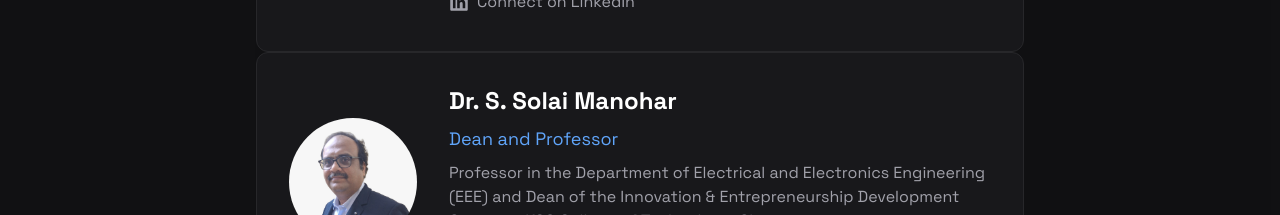
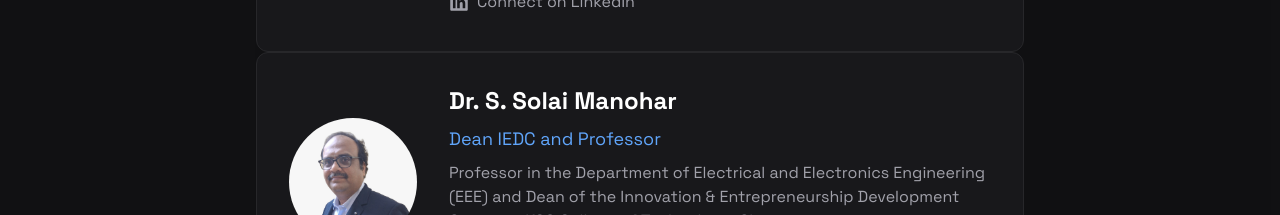
Before and after one commit to Vijayaraj-Anbalagan/dat2, a Next.js app: page /team in a window 1280 px wide. Shown: the part 1420-1635 px from the top of the page. Built offline with nearby package versions, Linux system fonts and the light colour scheme.

Commit message:
added designation

```diff
--- a/src/app/team/page.tsx
+++ b/src/app/team/page.tsx
@@ -27,7 +27,7 @@ const TeamsPage = () => {
     },
     {
       name: "Dr. S. Solai Manohar",
-      role: "Dean and Professor",
+      role: "Dean IEDC and Professor",
       position: "Professor in the Department of Electrical and Electronics Engineering (EEE) and Dean of the Innovation & Entrepreneurship Development Centre at KCG College of Technology, Chennai",
       linkedin: "https://www.linkedin.com/in/dr-s-solai-manohar-61917a19a/",
       image: "/team/solai.jpg"
```
